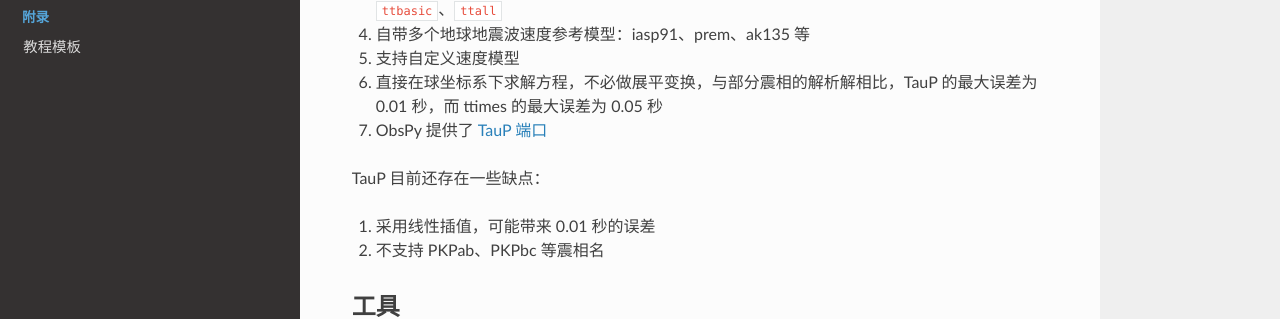
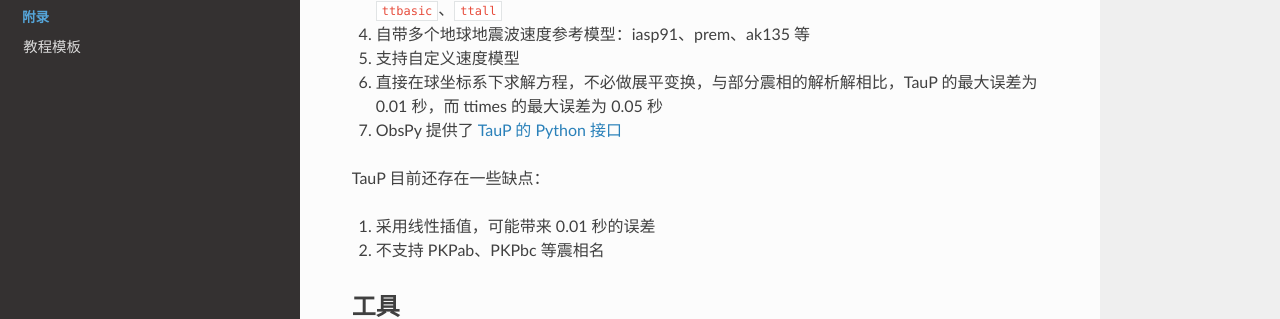
Before and after one commit to seismo-learn/software, a Sphinx documentation site: the page built from source/taup/introduction.rst, in a window 1280 px wide and 900 px high. Shown: the part 398-717 px from the top of the window. Built offline with Sphinx 7.4.7 and the Read the Docs theme 2.0.0, drawn with Linux system fonts in a browser that asks for light colours.

Commit message:
Update TauP interface in ObsPy
Co-authored-by: Dongdong Tian <seisman.info@gmail.com>

```diff
--- a/source/taup/introduction.rst
+++ b/source/taup/introduction.rst
@@ -14,7 +14,7 @@ TauP 用于计算一维球状分层模型下地震震相的走时和路径。
 4. 自带多个地球地震波速度参考模型：iasp91、prem、ak135 等
 5. 支持自定义速度模型
 6. 直接在球坐标系下求解方程，不必做展平变换，与部分震相的解析解相比，TauP 的最大误差为 0.01 秒，而 ttimes 的最大误差为 0.05 秒
-7. ObsPy 提供了 `TauP 端口 <https://docs.obspy.org/packages/obspy.taup.html>`__
+7. ObsPy 提供了 `TauP 的 Python 接口 <https://docs.obspy.org/packages/obspy.taup.html>`__
 
 TauP 目前还存在一些缺点：
 
```
